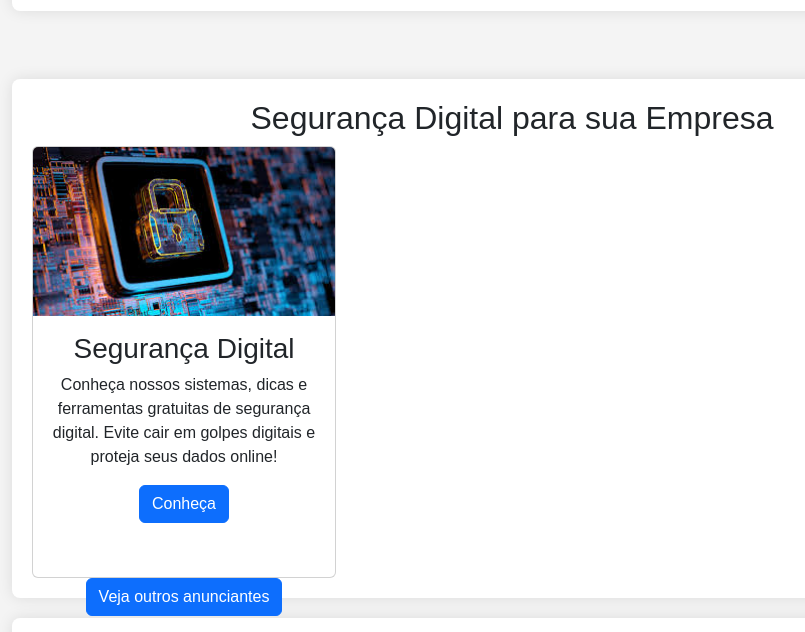
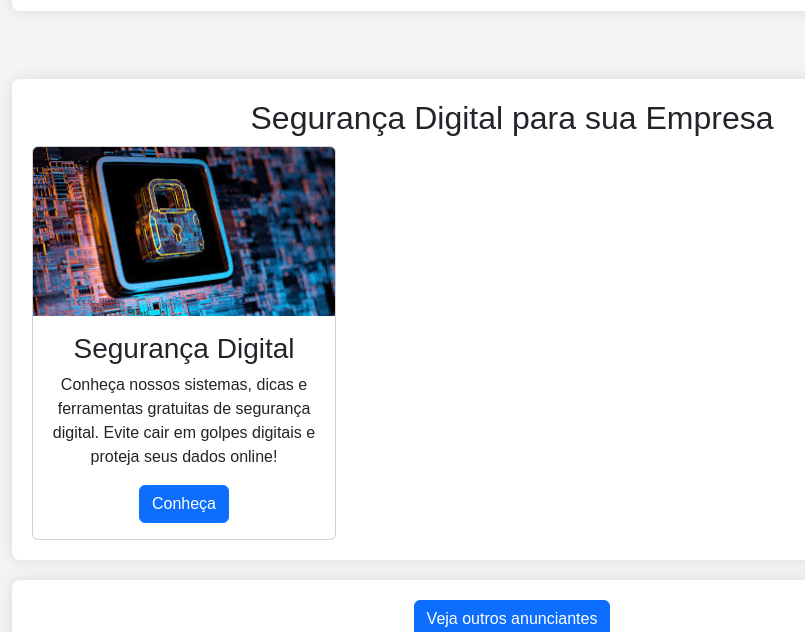
Before and after one commit to Db3center/Db3site, a plain HTML site: page index.html in a window 1280 px wide. Shown: the part 1106-1738 px from the top of the page, without its empty margins (128-933 px from the left). Drawn offline with nearby package versions, Linux system fonts and the light colour scheme; a small style sheet from the web is missing.

Commit message:
Update index.html

```diff
--- a/index.html
+++ b/index.html
@@ -84,11 +84,16 @@
                             <a href="https://fin-ftfrb7fubxe3gbhn.canadacentral-01.azurewebsites.net/" target="_blank" class="btn btn-primary">Conheça</a>
                         </div>
                     </div>
-                    <a href="https://mostourigoatik.com/4/8932325" class="btn btn-primary">Veja outros anunciantes</a>
+
                 </div>
             </div>
         </div>
     </section>
+     <section id="produtos" class="centered-content">
+        <div class="container">
+             <a href="https://mostourigoatik.com/4/8932325" class="btn btn-primary">Veja outros anunciantes</a>
+        </div>
+     </section>
 
     <footer>
         <div class="container">
```
